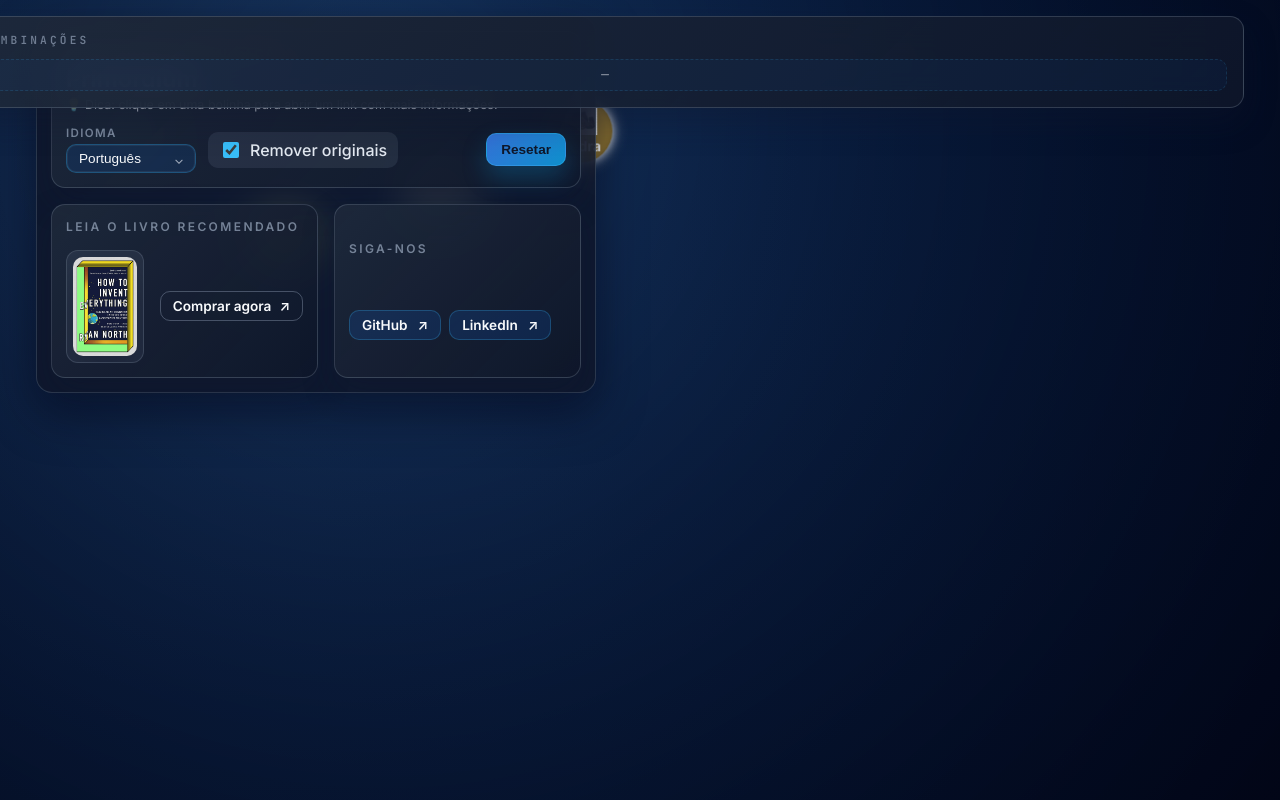
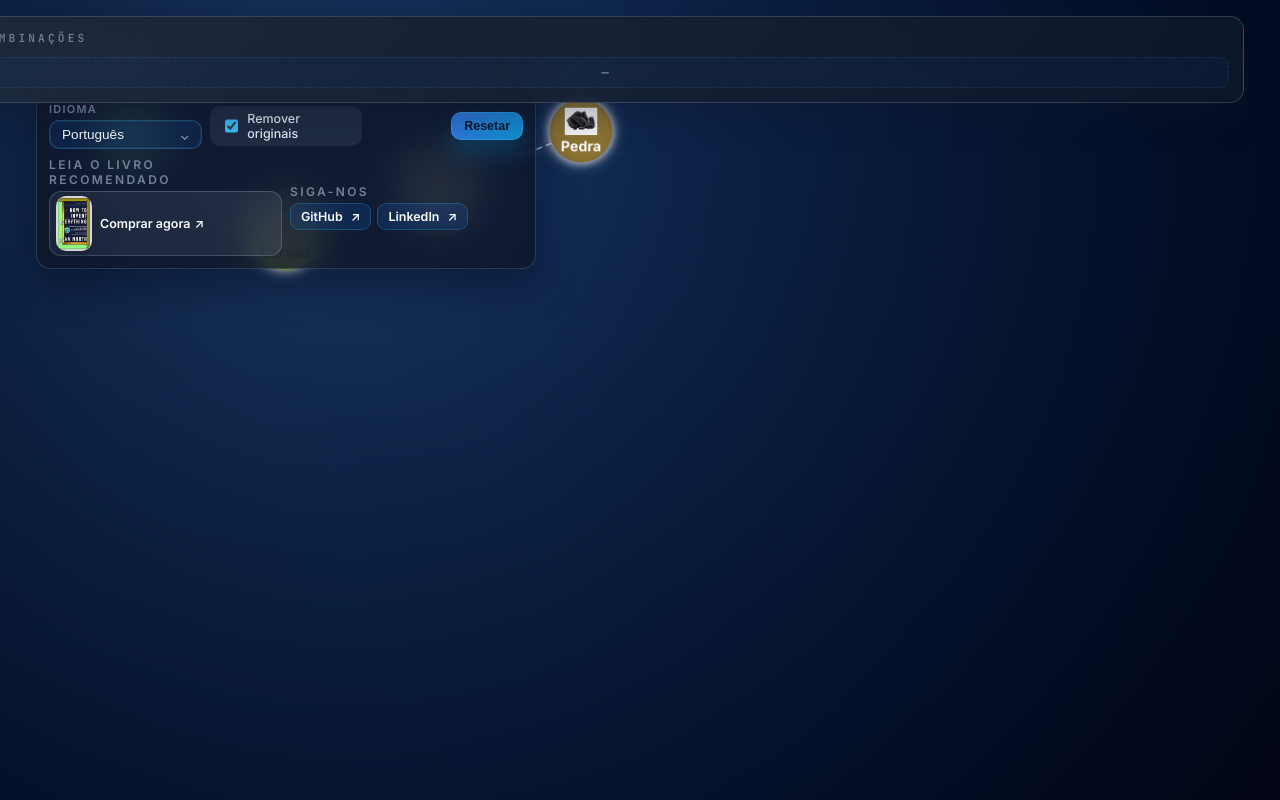
Before and after one commit to Bobagi/primordium, a React (Create React App) app: page / in a window 1280 px wide. Built offline with nearby package versions, Linux system fonts and the light colour scheme.

Commit message:
Slim HUD header and feed

```diff
--- a/src/App.css
+++ b/src/App.css
@@ -10,12 +10,12 @@
   --hud-margin: clamp(12px, 3vw, 36px);
   position: fixed;
   left: var(--hud-margin);
-  width: min(560px, calc(100vw - var(--hud-margin) - clamp(16px, 4vw, 48px)));
-  padding: clamp(8px, 1.8vw, 14px);
+  width: min(500px, calc(100vw - var(--hud-margin) - clamp(16px, 4vw, 48px)));
+  padding: clamp(8px, 1.4vw, 12px);
   background: rgba(15, 23, 42, 0.82);
-  border-radius: 16px;
+  border-radius: 14px;
   border: 1px solid rgba(148, 163, 184, 0.24);
-  box-shadow: 0 20px 50px rgba(2, 6, 23, 0.45);
+  box-shadow: 0 16px 40px rgba(2, 6, 23, 0.38);
   backdrop-filter: blur(18px);
   z-index: 5;
   pointer-events: auto;
@@ -32,44 +32,80 @@
 }
 
 .hud-bar--side {
-  width: min(340px, calc(100vw - var(--hud-margin) - clamp(16px, 4vw, 48px)));
+  width: min(300px, calc(100vw - var(--hud-margin) - clamp(16px, 4vw, 48px)));
 }
 
-.app-header {
-  display: flex;
-  gap: clamp(10px, 1.6vw, 16px);
-  flex-wrap: wrap;
-  align-items: stretch;
-  width: 100%;
+.hud-top {
+  display: grid;
+  gap: 8px;
 }
 
-.toolbar-card {
+.hud-top__brand {
   display: flex;
-  align-items: center;
-  gap: clamp(8px, 1.6vw, 14px);
-  padding: clamp(10px, 1.6vw, 14px);
-  background: linear-gradient(
-    135deg,
-    rgba(30, 41, 59, 0.95),
-    rgba(15, 23, 42, 0.85)
-  );
-  border-radius: 14px;
-  border: 1px solid rgba(148, 163, 184, 0.25);
-  box-shadow: 0 14px 32px rgba(15, 23, 42, 0.32);
-  flex: 1 1 auto;
+  flex-direction: column;
+  gap: 4px;
 }
 
-.settings-card {
-  flex-direction: row;
+.hud-top__brand-row {
+  display: flex;
   flex-wrap: wrap;
+  align-items: baseline;
+  gap: 8px;
+}
+
+.hud-top__controls {
+  display: grid;
+  grid-template-columns: repeat(auto-fit, minmax(130px, 1fr));
+  gap: 8px;
   align-items: center;
 }
 
-.settings-card__heading {
+.hud-top__links {
+  display: flex;
+  flex-wrap: wrap;
+  align-items: center;
+  gap: 8px;
+}
+
+.hud-top__links-group {
   display: flex;
   flex-direction: column;
   gap: 4px;
-  min-width: 160px;
+  min-width: 0;
+  flex: 1 1 140px;
+}
+
+.book-pill {
+  display: inline-flex;
+  align-items: center;
+  gap: 8px;
+  padding: 4px 10px 4px 6px;
+  border-radius: 12px;
+  border: 1px solid rgba(148, 163, 184, 0.32);
+  background: rgba(148, 163, 184, 0.12);
+  color: #f8fafc;
+  font-weight: 600;
+  font-size: 0.78rem;
+  text-decoration: none;
+  transition: background 0.2s ease, border-color 0.2s ease;
+}
+
+.book-pill__label {
+  display: inline-flex;
+  align-items: center;
+  gap: 4px;
+}
+
+.book-pill img {
+  width: 36px;
+  height: auto;
+  border-radius: 10px;
+  box-shadow: 0 12px 25px rgba(15, 23, 42, 0.35);
+}
+
+.book-pill:hover {
+  background: rgba(148, 163, 184, 0.18);
+  border-color: rgba(148, 163, 184, 0.5);
 }
 
 .eyebrow {
@@ -82,35 +118,26 @@
 
 .brand-title {
   margin: 0;
-  font-size: clamp(1.1rem, 2vw, 1.45rem);
+  font-size: clamp(1rem, 1.8vw, 1.25rem);
   font-weight: 700;
   color: #f8fafc;
 }
 
 .tip-text {
   margin: 0;
-  font-size: 0.78rem;
-  color: rgba(226, 232, 240, 0.7);
-}
-
-.settings-card__controls {
-  display: flex;
-  flex-wrap: wrap;
-  gap: 8px 12px;
-  align-items: center;
-  flex: 1 1 240px;
+  font-size: 0.7rem;
+  color: rgba(226, 232, 240, 0.65);
 }
 
 .control-group {
   display: flex;
   flex-direction: column;
   gap: 4px;
-  min-width: 130px;
-  flex: 0 0 auto;
+  min-width: 0;
 }
 
 .control-label {
-  font-size: 0.72rem;
+  font-size: 0.68rem;
   letter-spacing: 0.12em;
   text-transform: uppercase;
   color: rgba(148, 163, 184, 0.8);
@@ -158,16 +185,19 @@
   background: #f8fafc;
 }
 
+
 .control-checkbox {
+  display: inline-flex;
   flex-direction: row;
   align-items: center;
-  gap: 8px;
+  gap: 6px;
   background: rgba(148, 163, 184, 0.12);
-  padding: 6px 10px;
+  padding: 4px 10px;
   border-radius: 10px;
   border: 1px solid transparent;
   transition: border-color 0.2s ease, background 0.2s ease;
-  flex: 0 0 auto;
+  font-size: 0.78rem;
+  justify-self: start;
 }
 
 .control-checkbox:hover {
@@ -175,8 +205,8 @@
 }
 
 .control-checkbox input {
-  width: 16px;
-  height: 16px;
+  width: 14px;
+  height: 14px;
   accent-color: #38bdf8;
   cursor: pointer;
 }
@@ -188,11 +218,12 @@
   display: inline-flex;
   align-items: center;
   gap: 6px;
+  font-size: 0.78rem;
 }
 
 .primary-button {
-  margin-left: auto;
-  padding: 8px 14px;
+  margin-left: 0;
+  padding: 6px 12px;
   border-radius: 10px;
   border: 1px solid rgba(56, 189, 248, 0.38);
   background: linear-gradient(
@@ -202,10 +233,11 @@
   );
   color: #0f172a;
   font-weight: 600;
-  font-size: 0.85rem;
+  font-size: 0.78rem;
   cursor: pointer;
   transition: transform 0.2s ease, box-shadow 0.2s ease;
   box-shadow: 0 12px 25px rgba(14, 165, 233, 0.25);
+  justify-self: end;
 }
 
 .primary-button:hover {
@@ -218,74 +250,6 @@
   box-shadow: 0 0 0 4px rgba(14, 165, 233, 0.35);
 }
 
-.book-card {
-  align-items: center;
-  text-align: left;
-  justify-content: space-between;
-  flex: 1 1 220px;
-  flex-wrap: wrap;
-}
-
-.book-card .eyebrow,
-.social-card .eyebrow {
-  flex: 0 0 100%;
-  margin-bottom: 2px;
-}
-
-.book-card__cover {
-  display: flex;
-  justify-content: center;
-  align-items: center;
-  border-radius: 12px;
-  overflow: hidden;
-  background: rgba(148, 163, 184, 0.12);
-  padding: 6px;
-  border: 1px solid rgba(148, 163, 184, 0.2);
-  transition: transform 0.25s ease, box-shadow 0.25s ease;
-  flex: 0 0 auto;
-}
-
-.book-card__cover img {
-  width: 64px;
-  height: auto;
-  border-radius: 10px;
-  box-shadow: 0 20px 40px rgba(15, 23, 42, 0.45);
-}
-
-.social-card {
-  align-items: center;
-  justify-content: flex-start;
-  flex: 1 1 200px;
-  flex-wrap: wrap;
-  gap: 8px;
-}
-
-.book-card__cover:hover {
-  transform: translateY(-4px);
-  box-shadow: 0 24px 50px rgba(15, 23, 42, 0.45);
-}
-
-.ghost-button {
-  display: inline-flex;
-  align-items: center;
-  justify-content: center;
-  gap: 8px;
-  padding: 6px 12px;
-  border-radius: 10px;
-  border: 1px solid rgba(148, 163, 184, 0.4);
-  color: #f8fafc;
-  text-decoration: none;
-  font-weight: 600;
-  font-size: 0.85rem;
-  transition: background 0.2s ease, border-color 0.2s ease, transform 0.2s ease;
-}
-
-.ghost-button:hover {
-  background: rgba(148, 163, 184, 0.12);
-  border-color: rgba(148, 163, 184, 0.6);
-  transform: translateY(-1px);
-}
-
 .social-list {
   list-style: none;
   margin: 0;
@@ -293,22 +257,22 @@
   display: flex;
   flex-direction: row;
   flex-wrap: wrap;
-  gap: 8px;
+  gap: 6px;
 }
 
 .social-link {
   display: flex;
   align-items: center;
   justify-content: space-between;
-  gap: 10px;
-  padding: 6px 12px;
-  border-radius: 10px;
+  gap: 8px;
+  padding: 5px 10px;
+  border-radius: 9px;
   text-decoration: none;
   color: #f8fafc;
   background: rgba(15, 118, 246, 0.15);
   border: 1px solid rgba(56, 189, 248, 0.25);
   font-weight: 600;
-  font-size: 0.85rem;
+  font-size: 0.78rem;
   transition: transform 0.2s ease, border-color 0.2s ease, box-shadow 0.2s ease;
 }
 
@@ -357,12 +321,12 @@
   );
   border-radius: 14px;
   border: 1px solid rgba(148, 163, 184, 0.25);
-  padding: clamp(12px, 2vw, 16px);
+  padding: clamp(10px, 1.8vw, 14px);
   box-shadow: 0 14px 32px rgba(15, 23, 42, 0.32);
   font-family: "JetBrains Mono", "SFMono-Regular", Menlo, Monaco, Consolas,
     "Liberation Mono", "Courier New", monospace;
   width: 100%;
-  max-height: clamp(220px, 60vh, 420px);
+  max-height: clamp(180px, 50vh, 300px);
   overflow-y: auto;
   display: flex;
   flex-direction: column;
@@ -387,12 +351,12 @@
 }
 
 .activity-feed__item {
-  padding: 6px 10px;
-  border-radius: 10px;
+  padding: 6px 9px;
+  border-radius: 9px;
   background: rgba(15, 118, 246, 0.08);
   border: 1px solid rgba(56, 189, 248, 0.25);
   color: #e2e8f0;
-  font-size: 0.82rem;
+  font-size: 0.78rem;
   line-height: 1.4;
 }
 
@@ -421,28 +385,6 @@
 }
 
 @media (max-width: 768px) {
-  .app-header {
-    flex-direction: column;
-  }
-
-  .toolbar-card {
-    width: 100%;
-  }
-
-  .settings-card__controls {
-    flex-direction: column;
-    align-items: stretch;
-  }
-
-  .control-group {
-    width: 100%;
-  }
-
-  .primary-button {
-    width: 100%;
-    margin-left: 0;
-  }
-
   .hud-bar {
     width: calc(100vw - 20px);
     padding: 14px;
@@ -452,4 +394,18 @@
   .hud-bar--side {
     bottom: calc(env(safe-area-inset-bottom, 0px) + 10px);
   }
+
+  .hud-top__controls {
+    grid-template-columns: 1fr;
+  }
+
+  .primary-button {
+    width: 100%;
+    justify-self: stretch;
+  }
+
+  .hud-top__links {
+    flex-direction: column;
+    align-items: stretch;
+  }
 }
--- a/src/App.js
+++ b/src/App.js
@@ -215,14 +215,15 @@ export default function App() {
       </div>
 
       <header className="hud-bar hud-bar--top">
-        <div className="app-header">
-          <div className="toolbar-card settings-card">
-            <div className="settings-card__heading">
+        <div className="hud-top">
+          <div className="hud-top__brand">
             <span className="eyebrow">{t("controlsTitle")}</span>
+            <div className="hud-top__brand-row">
               <h1 className="brand-title">Primordium</h1>
               <p className="tip-text">{t("tipClick")}</p>
             </div>
-            <div className="settings-card__controls">
+          </div>
+          <div className="hud-top__controls">
             <div className="control-group">
               <label className="control-label" htmlFor="language-select">
                 {t("language")}
@@ -238,7 +239,7 @@ export default function App() {
                 </select>
               </div>
             </div>
-              <div className="control-group control-checkbox">
+            <div className="control-checkbox">
               <input
                 id="remove-originals-toggle"
                 type="checkbox"
@@ -253,29 +254,27 @@ export default function App() {
               {t("reset")}
             </button>
           </div>
-          </div>
-          <div className="toolbar-card book-card">
+          <div className="hud-top__links">
+            <div className="hud-top__links-group">
               <span className="eyebrow">{t("bookTooltip")}</span>
               <a
-              className="book-card__cover"
+                className="book-pill"
                 href={t("bookLink")}
                 target="_blank"
                 rel="noopener noreferrer"
                 title={t("bookTooltip")}
               >
-              <img src="/img/book/book_cover.jpg" alt="Book" loading="lazy" />
-            </a>
-            <a
-              className="ghost-button"
-              href={t("bookLink")}
-              target="_blank"
-              rel="noopener noreferrer"
-            >
-              {t("buyNow")}
-              <span aria-hidden="true">↗</span>
+                <img
+                  src="/img/book/book_cover.jpg"
+                  alt="Book"
+                  loading="lazy"
+                />
+                <span className="book-pill__label">
+                  {t("buyNow")} <span aria-hidden="true">↗</span>
+                </span>
               </a>
             </div>
-          <div className="toolbar-card social-card">
+            <div className="hud-top__links-group">
               <span className="eyebrow">{t("followUs")}</span>
               <ul className="social-list">
                 <li>
@@ -303,6 +302,7 @@ export default function App() {
               </ul>
             </div>
           </div>
+        </div>
       </header>
 
       <section
```
Lines whose indentation alone changed are shown as unchanged.
